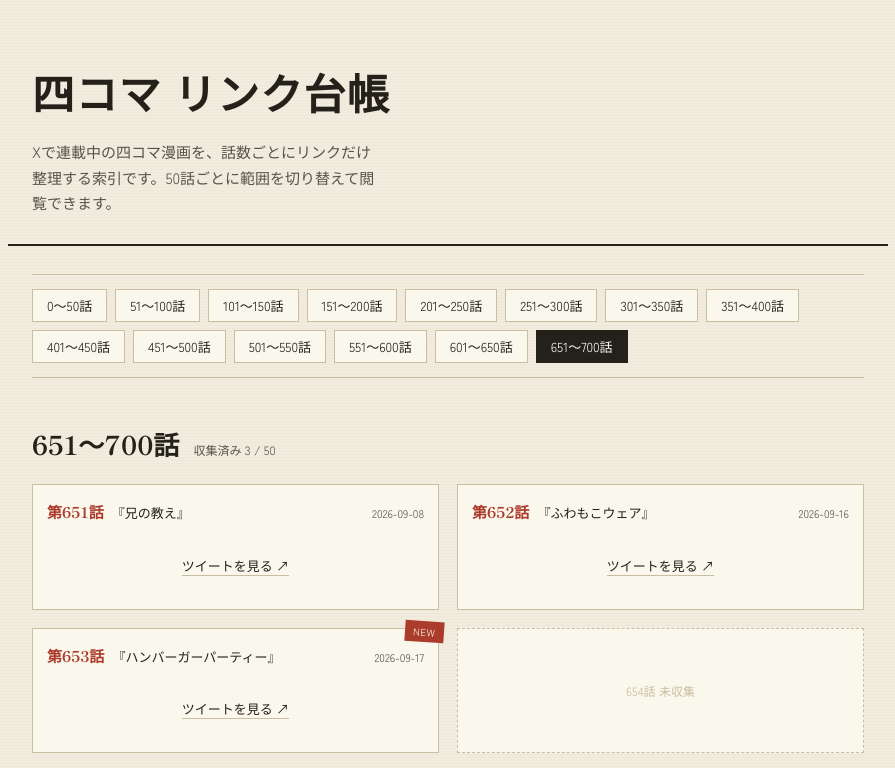
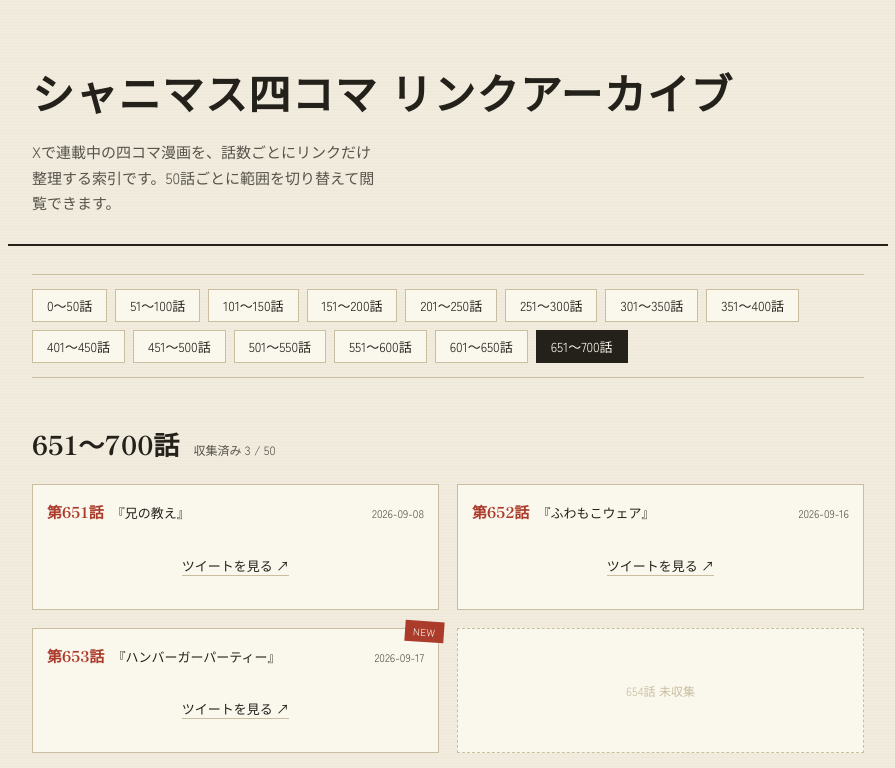
Before and after one commit to sigunamu226/shinycolors-yonkoma-archive, a website: page index.html in a window 1280 px wide. Shown: the top 768 px of the page, without its empty margins (192-1087 px from the left). Drawn offline with Linux system fonts and the light colour scheme; a script that the page names is missing.

Commit message:
タイトルを「四コマ リンク台帳」から「シャニマス四コマ リンクアーカイブ」に変更

```diff
--- a/index.html
+++ b/index.html
@@ -3,7 +3,7 @@
 <head>
 <meta charset="UTF-8">
 <meta name="viewport" content="width=device-width, initial-scale=1.0">
-<title>四コマ リンク台帳</title>
+<title>シャニマス四コマ リンクアーカイブ</title>
 <link rel="preconnect" href="https://fonts.googleapis.com">
 <link rel="preconnect" href="https://fonts.gstatic.com" crossorigin>
 <link href="https://fonts.googleapis.com/css2?family=Shippori+Mincho:wght@500;700&family=Zen+Kaku+Gothic+New:wght@400;500;700&display=swap" rel="stylesheet">
@@ -177,7 +177,7 @@
 <body>
 
 <header class="masthead">
-  <h1>四コマ リンク台帳</h1>
+  <h1>シャニマス四コマ リンクアーカイブ</h1>
   <p class="lede">Xで連載中の四コマ漫画を、話数ごとにリンクだけ整理する索引です。50話ごとに範囲を切り替えて閲覧できます。</p>
 </header>
 
```
